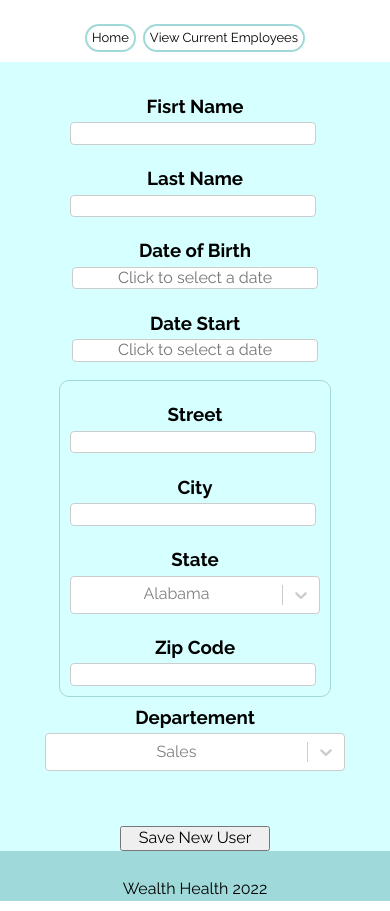
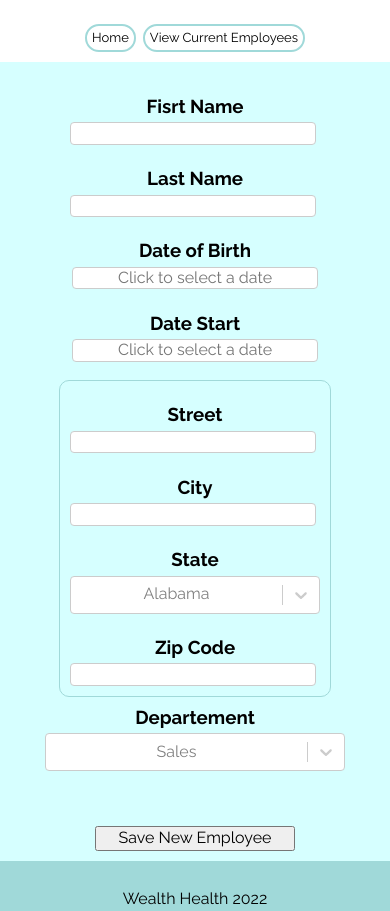
Before and after one commit to ludogwada/SinquetLudovic_p14_06092022, a React app in the folder hrnet/: page / in a window 390 px wide. Shown: the part 111-1022 px from the top of the page. Built offline with nearby package versions, Linux system fonts and the light colour scheme.

Commit message:
styles(createEmployee) : responsive

```diff
--- a/hrnet/package.json
+++ b/hrnet/package.json
@@ -7,6 +7,7 @@
     "@testing-library/jest-dom": "^5.16.5",
     "@testing-library/react": "^13.3.0",
     "@testing-library/user-event": "^13.5.0",
+    "modal-library-ludogwada": "^0.1.0",
     "react": "^18.2.0",
     "react-datepicker": "^4.8.0",
     "react-dom": "^18.2.0",
--- a/hrnet/sass/pages/CreateEmployee.scss
+++ b/hrnet/sass/pages/CreateEmployee.scss
@@ -37,7 +37,8 @@
 
     &__button {
         margin-top: 50px;
-        width: 150px;
+        margin-bottom: 10px;
+        width: 200px;
     }
 
     &__label {
--- a/hrnet/src/components/datePicker/DatePicker.js
+++ b/hrnet/src/components/datePicker/DatePicker.js
@@ -1,4 +1,4 @@
-import React, { useState } from 'react';
+import React from 'react';
 import DatePicker from 'react-datepicker';
 import 'react-datepicker/dist/react-datepicker.css';
 
@@ -7,7 +7,6 @@ const ReactDatePicker = (props) => {
 		<>
 			<DatePicker
 				selected={props.date}
-				// name={props.date}
 				onChange={(Date) => props.setDate(Date)}
 				peekNextMonth
 				showYearDropdown
--- a/hrnet/src/pages/CreateEmployee.js
+++ b/hrnet/src/pages/CreateEmployee.js
@@ -133,7 +133,7 @@ const CreateEmployee = () => {
 						placeholder='Sales'></Dropdown>
 				</label>
 
-				<button className='form__button'>Save New User</button>
+				<button className='form__button'>Save New Employee</button>
 			</form>
 		</div>
 	);
```
Also changed, not shown: hrnet/src/index.css, 2 other files.
